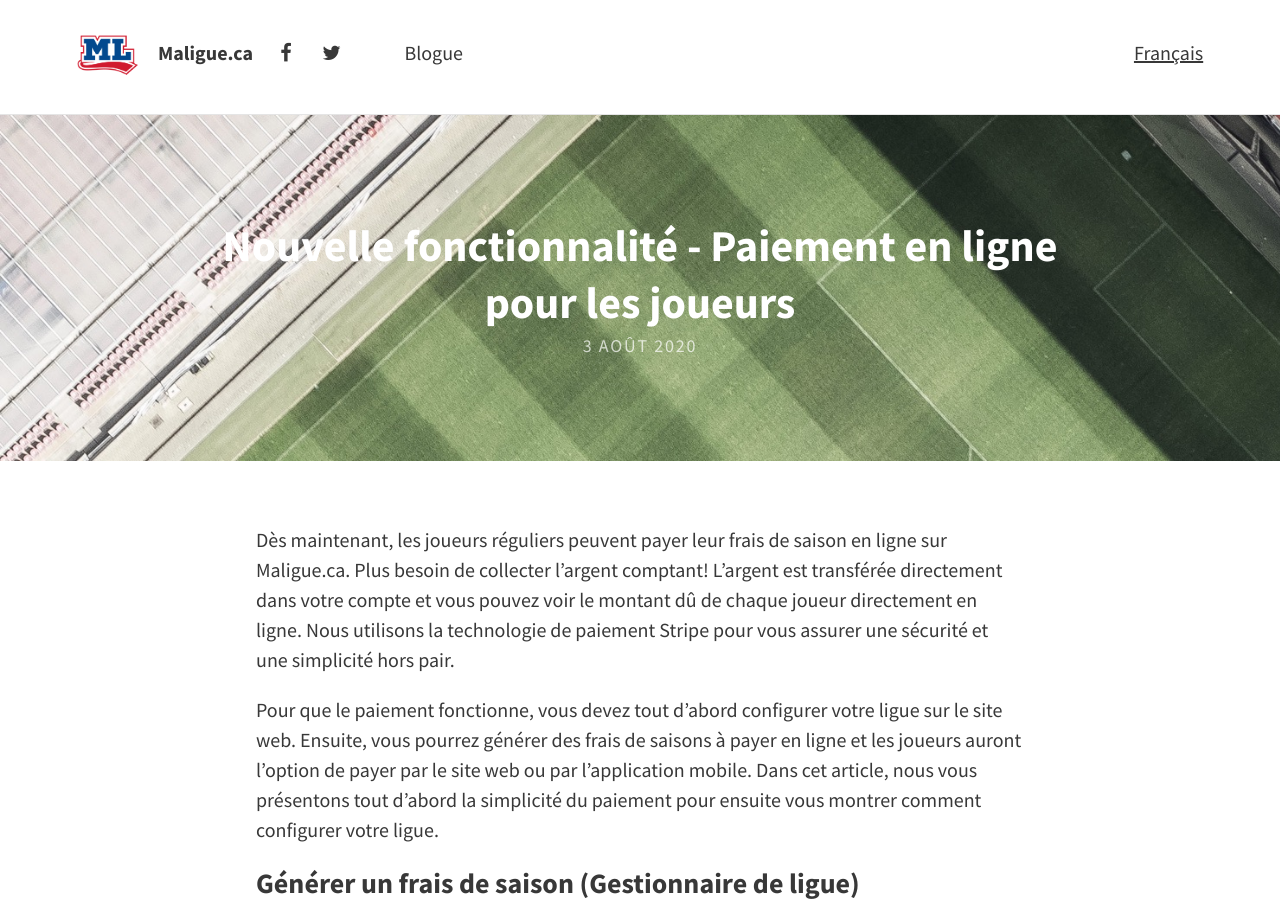
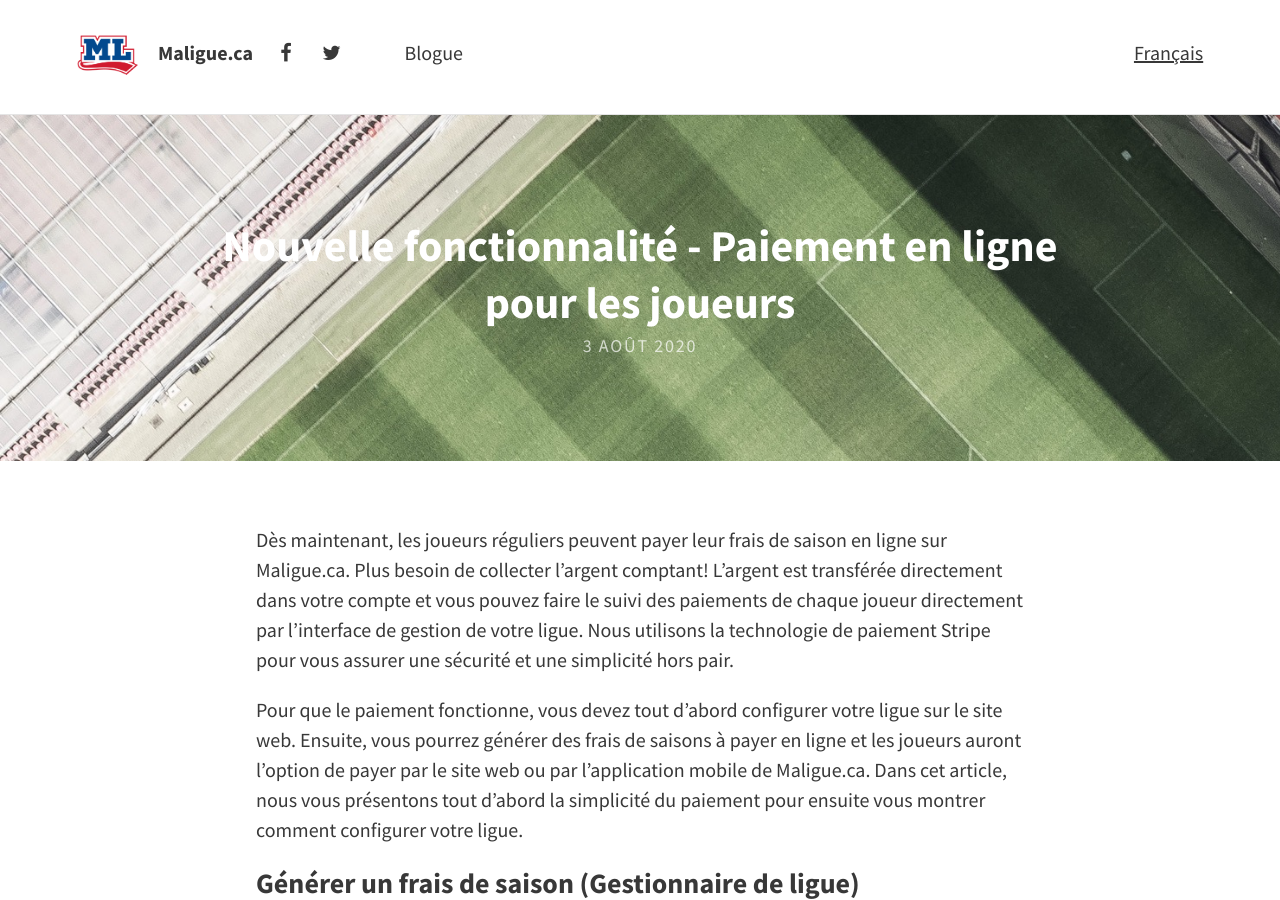
Before and after one commit to maligue/maligue.github.io, a Jekyll site: the page built from _posts/fr/2020-08-03-paiements-joueur.md, in a window 1280 px wide and 900 px high. Built offline with Jekyll 4.4.1, drawn with Linux system fonts in a browser that asks for light colours; nearby versions of some CDN libraries.

Commit message:
Update 2020-08-03-paiements-joueur.md

```diff
--- a/_posts/fr/2020-08-03-paiements-joueur.md
+++ b/_posts/fr/2020-08-03-paiements-joueur.md
@@ -3,9 +3,9 @@ title: "Nouvelle fonctionnalité - Paiement en ligne pour les joueurs"
 lang: fr
 localization: player-payments
 ---
-Dès maintenant, les joueurs réguliers peuvent payer leur frais de saison en ligne sur Maligue.ca. Plus besoin de collecter l’argent comptant! L’argent est transférée directement dans votre compte et vous pouvez voir le montant dû de chaque joueur directement en ligne. Nous utilisons la technologie de paiement Stripe pour vous assurer une sécurité et une simplicité hors pair.
+Dès maintenant, les joueurs réguliers peuvent payer leur frais de saison en ligne sur Maligue.ca. Plus besoin de collecter l’argent comptant! L’argent est transférée directement dans votre compte et vous pouvez faire le suivi des paiements de chaque joueur directement par l'interface de gestion de votre ligue. Nous utilisons la technologie de paiement Stripe pour vous assurer une sécurité et une simplicité hors pair.
 
-Pour que le paiement fonctionne, vous devez tout d’abord configurer votre ligue sur le site web. Ensuite, vous pourrez générer des frais de saisons à payer en ligne et les joueurs auront l’option de payer par le site web ou par l’application mobile. Dans cet article, nous vous présentons tout d’abord la simplicité du paiement pour ensuite vous montrer comment configurer votre ligue.
+Pour que le paiement fonctionne, vous devez tout d’abord configurer votre ligue sur le site web. Ensuite, vous pourrez générer des frais de saisons à payer en ligne et les joueurs auront l’option de payer par le site web ou par l’application mobile de Maligue.ca. Dans cet article, nous vous présentons tout d’abord la simplicité du paiement pour ensuite vous montrer comment configurer votre ligue.
 
 ### Générer un frais de saison (Gestionnaire de ligue)
 
```
